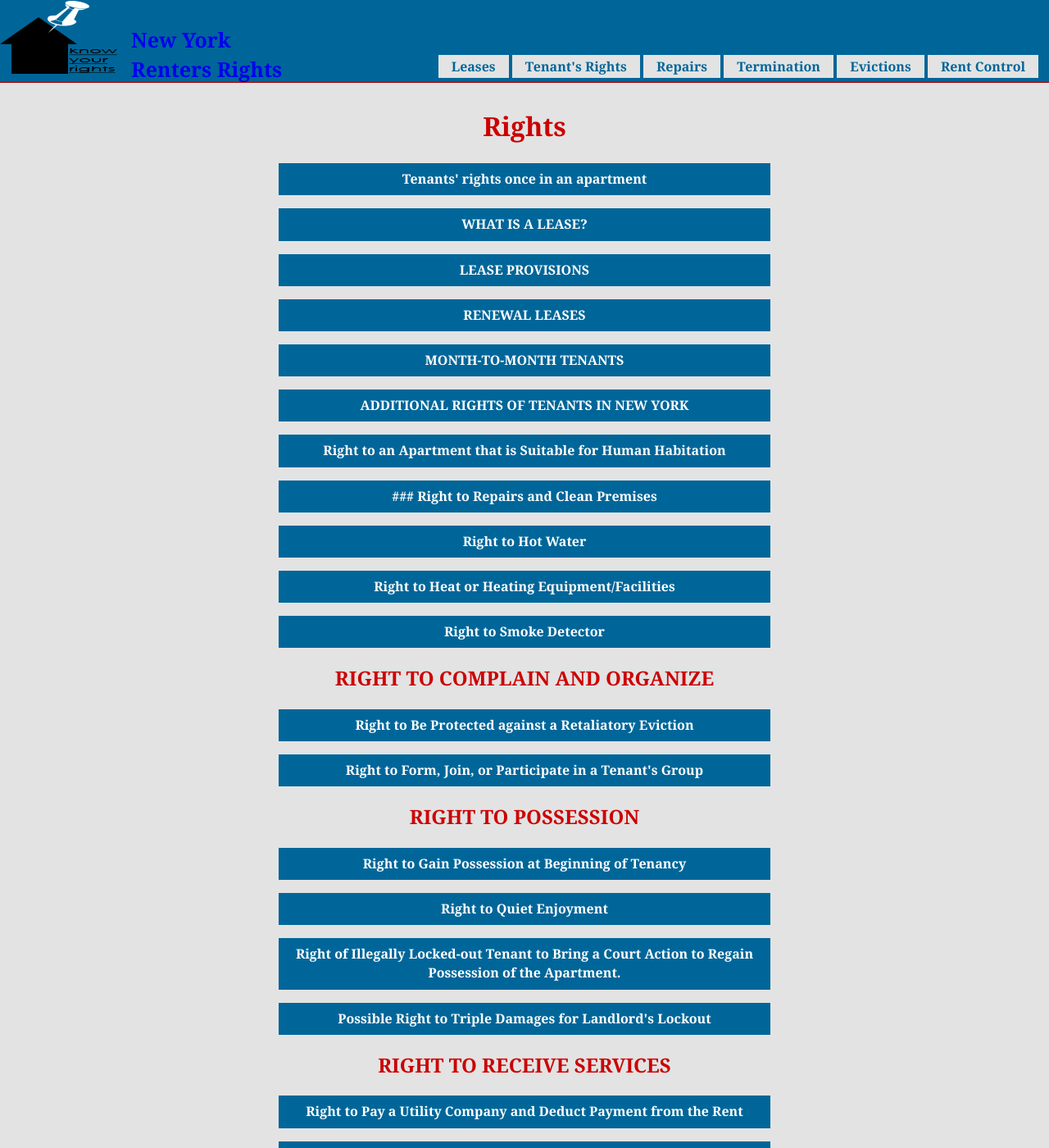
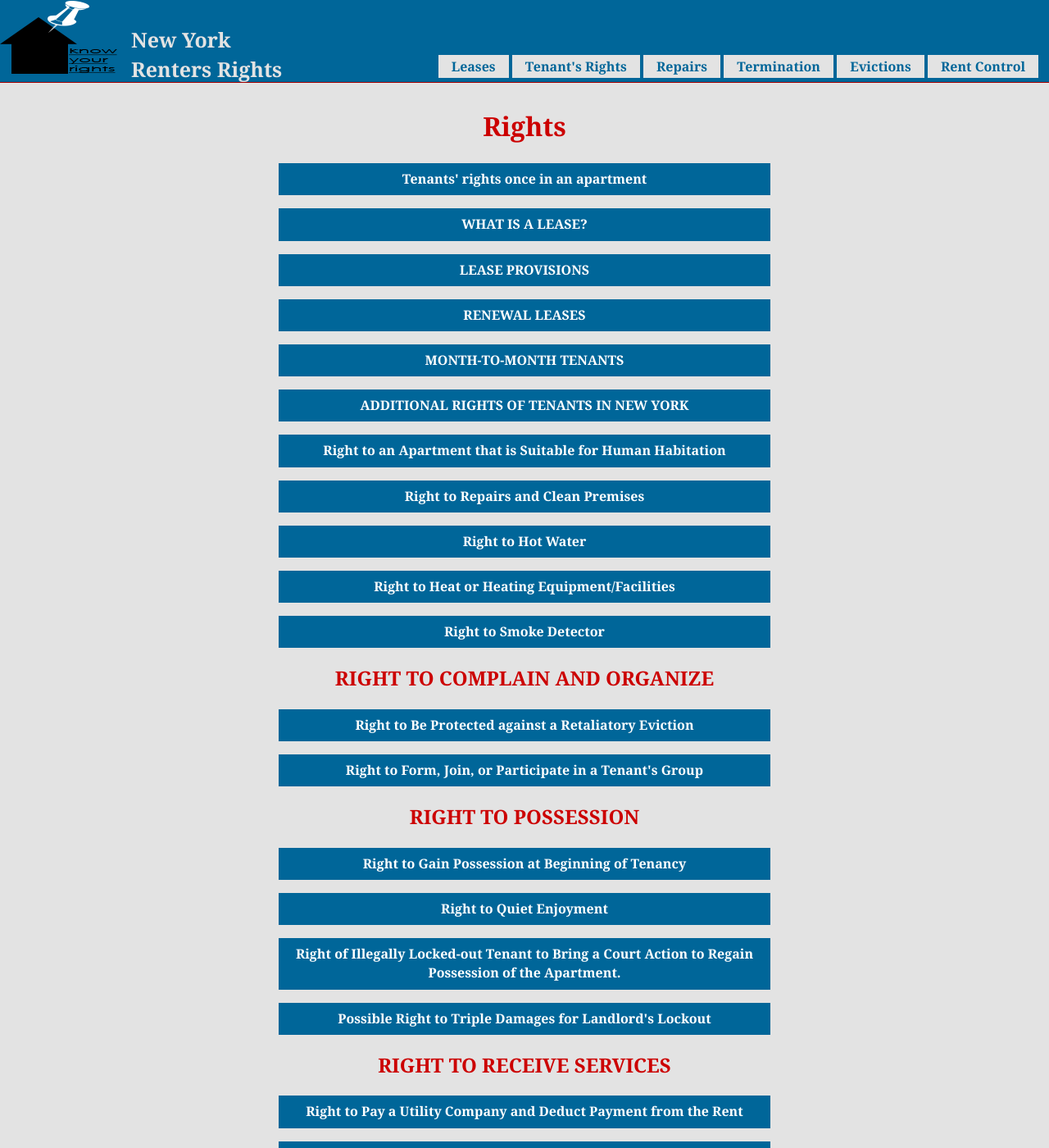
Before and after one commit to iinf362/team4, a Jekyll site: the page built from tenants.html, in a window 1280 px wide and 1400 px high. Shown: the whole window at 82% size. Built offline with Jekyll 4.4.1, drawn with Linux system fonts in a browser that asks for light colours; nearby versions of some CDN libraries.

Commit message:
fixed some typos and unviited link color

```diff
--- a/css/main.css
+++ b/css/main.css
@@ -44,6 +44,7 @@ p {
 
 .title a {
 	text-decoration: none;
+	color: #e3e3e3;
 }
 
 .title a:visited {
--- a/tenants.html
+++ b/tenants.html
@@ -80,7 +80,7 @@ The following lease provisions are **not enforceable:**
 </div>
 </div>
 <div class="drop">
-<div class="drop-title">### Right to Repairs and Clean Premises</div>
+<div class="drop-title">Right to Repairs and Clean Premises</div>
 <div class="drop-content">
 <p>The landlord is required to keep every part of an apartment and the lot it is on in good repair. A property in good repair is clean and free from vermin, rodents, dirt, filth, garbage or other dangers to life or health. The tenant can also be liable to the landlord for the cost of a repair if the tenant or the tenant's guests caused the condition that required repair. Multiple Residence Law § 174; Multiple Dwelling Law §§ 78, 80.</p>
 </div>
```
